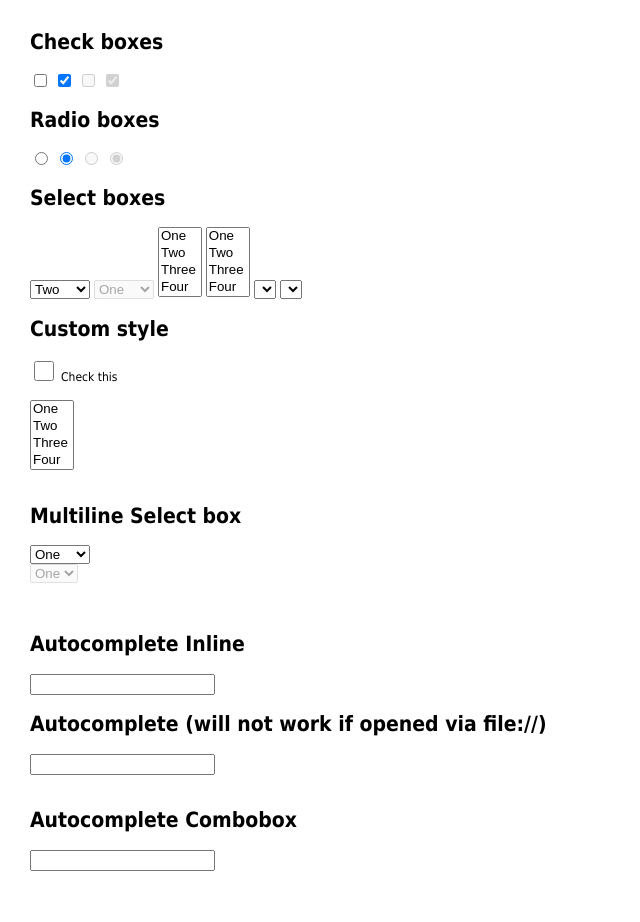
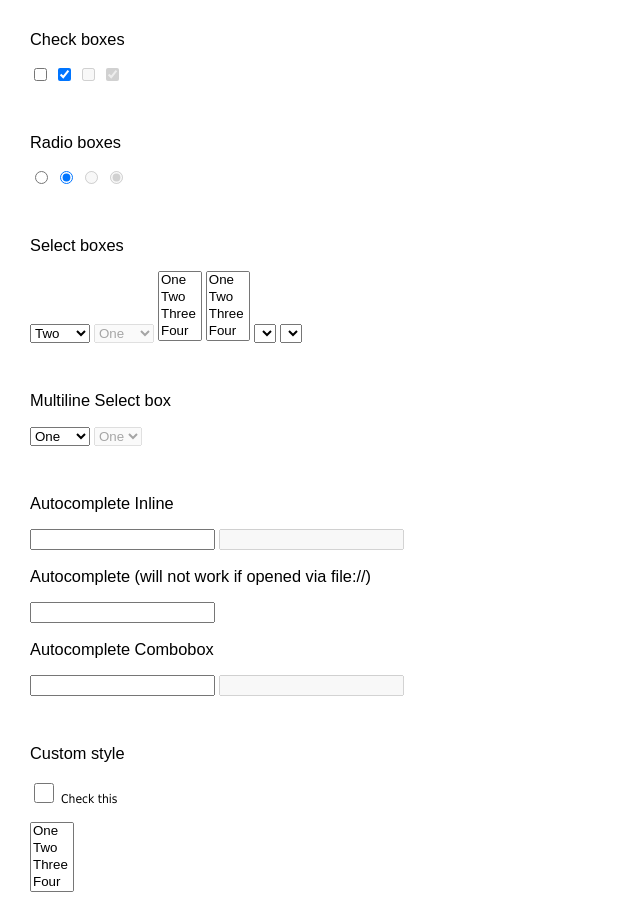
Before and after one commit to celtra/reform, a website: page demo/index.html in a window 1280 px wide. Shown: the whole page, without its empty margins (0-640 px from the left). Before the commit the page ends 901 px from the top, so only its background shows below. Drawn offline with nearby package versions, Linux system fonts and the light colour scheme; some packages are replaced by stand-ins of ours.

Commit message:
updated demo pager

```diff
--- a/demo/index.html
+++ b/demo/index.html
@@ -7,6 +7,12 @@
         <script type="text/javascript" src="http://code.jquery.com/jquery-1.7.1.min.js"></script>
         <script type="text/javascript" src="../build/reform.js"></script>
         <script type="text/javascript" src="http://maps.google.com/maps/api/js?sensor=false&key=AIzaSyCobVik6xLVkJ5r2NQAWX6zcjxppo6fcao"></script>
+        <style type="text/css">
+            h3 {
+                font-family: Arial;
+                font-weight: normal;
+            }
+        </style>
         <script>
             var inlineData = [
                 {
@@ -46,6 +52,10 @@
                     "value": "39"
                 },
                 {
+                    "title": "thirtynineandahuderttenthousandandseventynine",
+                    "value": "390"
+                },
+                {
                     "title": "fifty",
                     "value": "50"
                 },
@@ -72,7 +82,7 @@
     </head>
     <body>
 
-        <h2>Check boxes</h2>
+        <h3>Check boxes</h3>
 
         <div>
             <input class="reform-checkbox" type="checkbox">
@@ -81,7 +91,9 @@
             <input class="reform-checkbox tmp" type="checkbox" checked disabled>
         </div>
 
-        <h2>Radio boxes</h2>
+        <br/><br/>
+
+        <h3>Radio boxes</h3>
 
         <div>
             <input id="radio-1" class="reform-checkbox" type="radio" name="test-radio">
@@ -90,7 +102,9 @@
             <input class="reform-checkbox radio" type="radio" checked disabled>
         </div>
 
-        <h2>Select boxes</h2>
+        <br/><br/>
+
+        <h3>Select boxes</h3>
 
         <div>
             <select class="reform-selectbox" title="Pick a number">
@@ -150,29 +164,9 @@
             <select class="reform-selectbox" title=""></select>
         </div>
 
-        <h2>Custom style</h2>
-
-        <input id="demo-checkbox" class="reform-checkbox demo-checkbox" type="checkbox">
-        <label for="demo-checkbox">Check this</label>
-
         <br><br>
 
-        <select class="reform-selectbox" data-options-class="demo-selectbox-options" title="Select this" multiple>
-            <option value="1">One</option>
-            <option value="2">Two</option>
-            <option value="3">Three</option>
-            <option value="4">Four</option>
-            <option value="5">Five</option>
-            <option value="6">Six</option>
-            <option value="7">Seven</option>
-            <option value="8">Eight</option>
-            <option value="9">Nine</option>
-            <option value="10">Ten</option>
-        </select>
-
-        <br><br>
-
-        <h2>Multiline Select box</h2>
+        <h3>Multiline Select box</h3>
 
         <div>
             <select class="reform-multilineselectbox">
@@ -187,9 +181,7 @@
                 <option value="9" data-desc="Number nine is the nineth number">Nine</option>
                 <option value="10" data-desc="Number ten is the tenth number">Ten</option>
             </select>
-        </div>
 
-        <div>
             <select class="reform-multilineselectbox" disabled>
                 <option value="1" title="First tooltip" data-desc="Number one is the first number">One</option>
                 <option value="2" data-desc="Number two is the second number">Two</option>
@@ -198,17 +190,47 @@
 
         <br><br>
 
-        <h2>Autocomplete Inline</h2>
+        <h3>Autocomplete Inline</h3>
 
-        <input id="autocomplete-inline" class="reform-autocompletebox" type="text" />
+        <div>
 
-        <h2>Autocomplete (will not work if opened via file://)</h2>
-        <input id="autocompletebox" class="reform-autocompletebox" type="text" data-delay="500" data-url="./demo.json" data-show-arrows="true" data-min-chars="2" />
+            <input id="autocomplete-inline" class="reform-autocompletebox" type="text" />
 
-        <br><br>
+            <input class="reform-autocompletebox" type="text" disabled />
 
-        <h2>Autocomplete Combobox</h2>
-        <input id="autocompletecombobox" class="reform-autocompletecombobox" />
+            <h3>Autocomplete (will not work if opened via file://)</h3>
+            <input id="autocompletebox" class="reform-autocompletebox" type="text" data-delay="500" data-url="./demo.json" data-show-arrows="true" data-min-chars="2" />
+
+            <h3>Autocomplete Combobox</h3>
+            <input id="autocompletecombobox" class="reform-autocompletecombobox" />
+
+            <input class="reform-autocompletecombobox" disabled />
+
+        </div>
+
+        <br/><br/>
+
+        <h3>Custom style</h3>
+
+        <div>
+            <input id="demo-checkbox" class="reform-checkbox demo-checkbox" type="checkbox">
+            <label for="demo-checkbox">Check this</label>
+
+            <br><br>
+
+            <select class="reform-selectbox" data-options-class="demo-selectbox-options" title="Select this" multiple>
+                <option value="1">One</option>
+                <option value="2">Two</option>
+                <option value="3">Three</option>
+                <option value="4">Four</option>
+                <option value="5">Five</option>
+                <option value="6">Six</option>
+                <option value="7">Seven</option>
+                <option value="8">Eight</option>
+                <option value="9">Nine</option>
+                <option value="10">Ten</option>
+            </select>
+        </div>
 
     </body>
 </html>
```
